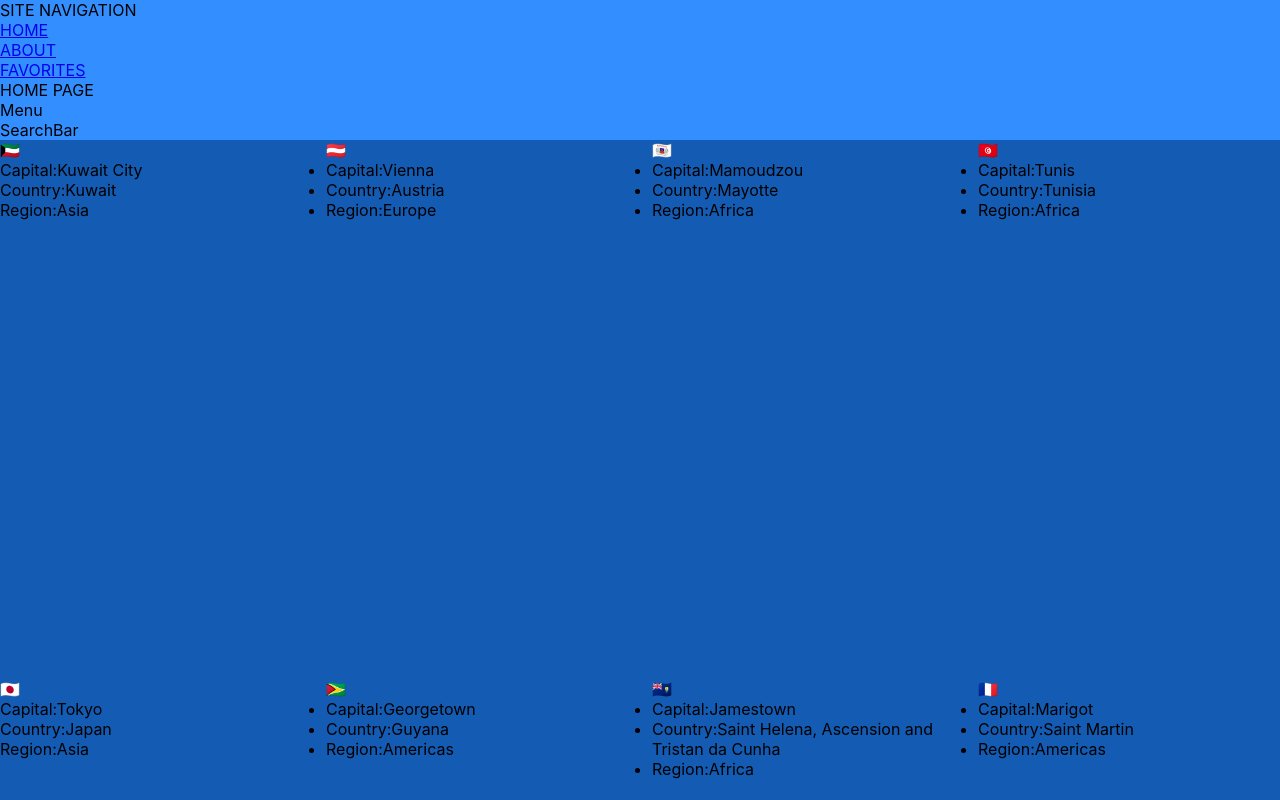
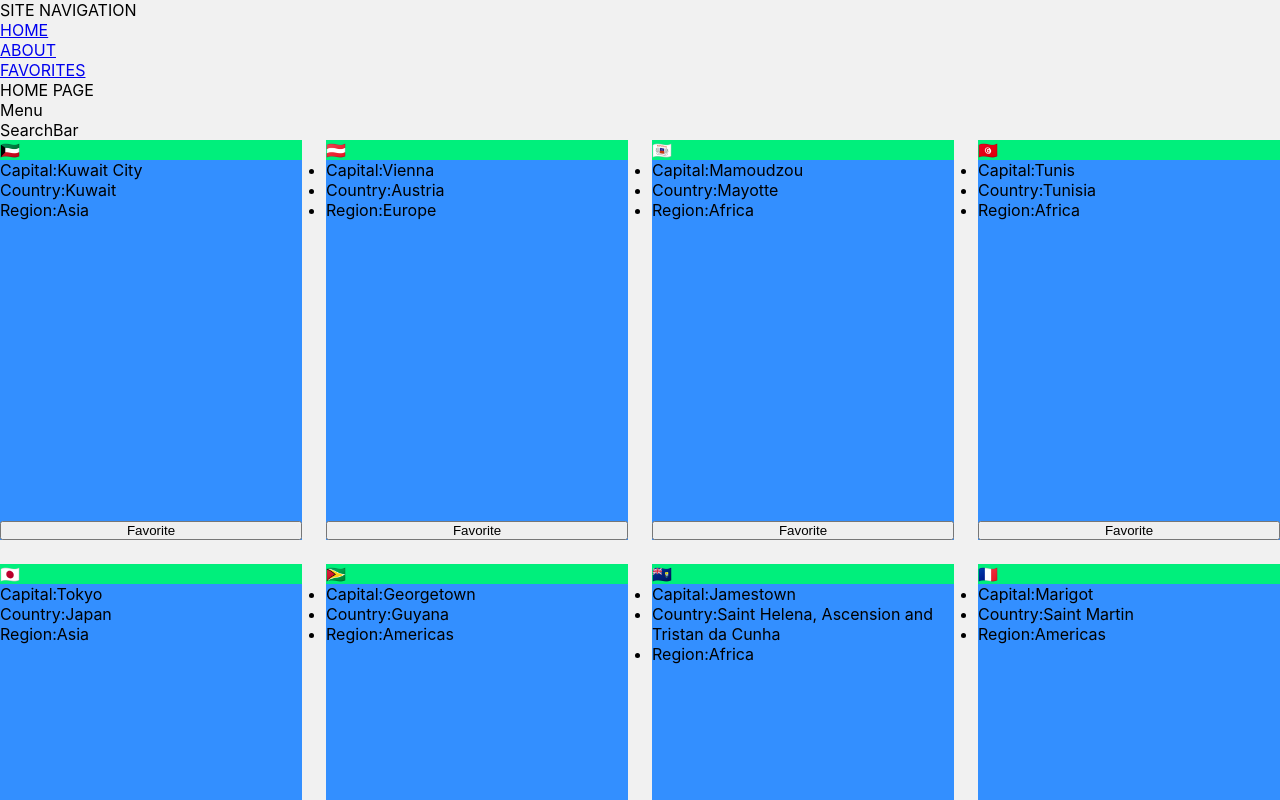
Before and after one commit to sarahadean/phase2-project, a React (Create React App) app in the folder project-app/: page / in a window 1280 px wide. Shown: the top 800 px of the page. Built offline with nearby package versions, Linux system fonts and the light colour scheme; data requests are answered from the project's data file.

Commit message:
CSS changes

```diff
--- a/project-app/src/components/CapitalCard.js
+++ b/project-app/src/components/CapitalCard.js
@@ -40,6 +40,7 @@ function CapitalCard({capitalInfo}) {
       <li>Country:{common}</li>
       <li>Region:{region}</li>
       </ul>
+      <button>Favorite</button>
     </div>
   )
 }
--- a/project-app/src/index.css
+++ b/project-app/src/index.css
@@ -31,7 +31,7 @@ code {
     }
 
     .App{
-      background-color: #338fff;
+      background-color: var(--white)
     }
 
 
@@ -43,14 +43,19 @@ code {
       display: grid;
       grid-template-columns: repeat(auto-fill, minmax(250px, 1fr));
       gap: 1.5rem;
-      background-color: var(--blue-dark);
+
     }
 
     .card {
       max-width: 400px;
-      min-height: 515px;
-      max-height: 515px;
+      min-height: 400px;
+      max-height: 400px;
       display: grid;
       grid-template-rows: auto 1fr auto;
       border: 2px solid var(--dark-turquoise);
+      background-color: var(--blue);
     }
+
+    .flag {
+      background-color: var(--green);
+    }
--- a/project-app/src/pages/Form.js
+++ b/project-app/src/pages/Form.js
@@ -2,7 +2,12 @@ import React from 'react'
 
 function Form() {
   return (
-    <div>Form</div>
+    <div>Form
+      <form>
+        <input>City name: </input>
+        <input></input>
+      </form>
+    </div>
   )
 }
 
```
